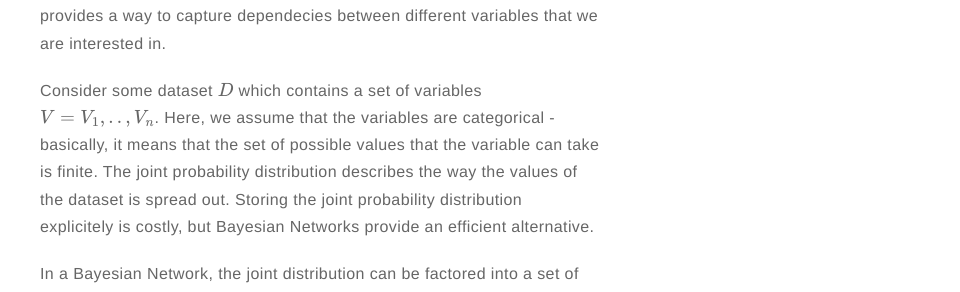
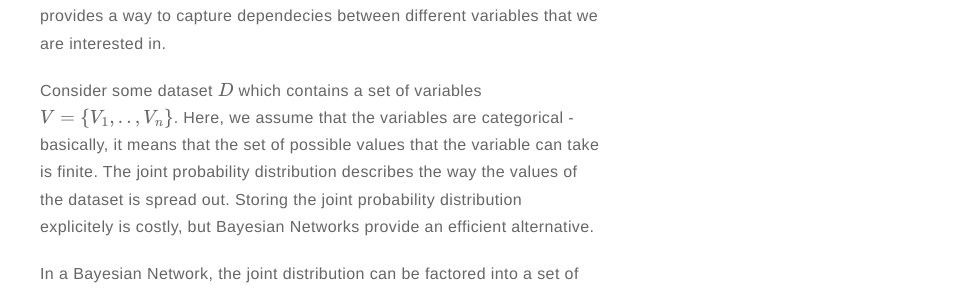
Before and after one commit to ntanmayee/ntanmayee.github.io, a Jekyll site: the page built from _posts/2016-11-20-parameter-estimation.markdown, in a window 1280 px wide and 900 px high. Shown: the part 311-603 px from the top of the window, without its empty margins (320-1280 px from the left). Built offline with Jekyll 4.4.1, drawn with Linux system fonts in a browser that asks for light colours; Markdown is read by kramdown in place of the engine named in the settings; formulas are drawn with MathJax 3.

```diff
--- a/_posts/2016-11-20-parameter-estimation.markdown
+++ b/_posts/2016-11-20-parameter-estimation.markdown
@@ -16,7 +16,7 @@ use_math: true
 
 In this article, I will describe how to find the maximum likelihood estimates for parameters of a Bayesian Network. Intutively, a Bayesian Network provides a way to capture dependecies between different variables that we are interested in.
 
-Consider some dataset $D$ which contains a set of variables $V=\{V_1,..,V_n\}$. Here, we assume that the variables are categorical - basically, it means that the set of possible values that the variable can take is finite. The joint probability distribution describes the way the values of the dataset is spread out. Storing the joint probability distribution explicitely is costly, but Bayesian Networks provide an efficient alternative.
+Consider some dataset $D$ which contains a set of variables $V=\\{V_1,..,V_n\\}$. Here, we assume that the variables are categorical - basically, it means that the set of possible values that the variable can take is finite. The joint probability distribution describes the way the values of the dataset is spread out. Storing the joint probability distribution explicitely is costly, but Bayesian Networks provide an efficient alternative.
 
 In a Bayesian Network, the joint distribution can be factored into a set of terms as follows
 
```
